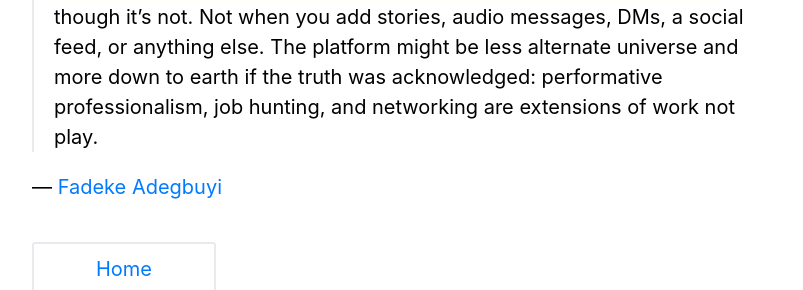
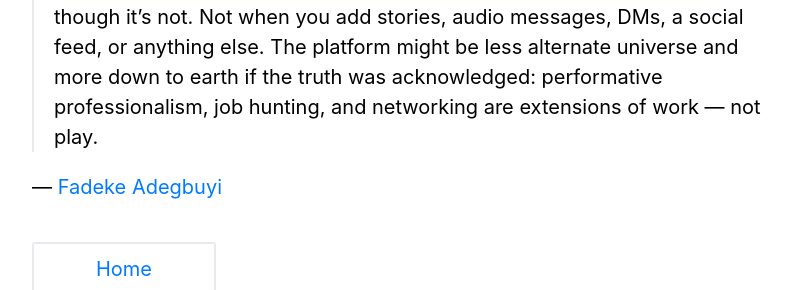
Before and after one commit to zachwill/blog, a Jekyll site: the page built from _posts/2020-12-03-linkedin-is-bizarre.md, in a window 1280 px wide. Shown: the part 303-593 px from the top of the page, without its empty margins (238-1041 px from the left). Built offline with Jekyll 4.4.1, drawn with Linux system fonts in a browser that asks for light colours; some of the changed lines change nothing that is shown; some of the changed text lies outside the part shown.

Commit message:
Add em dash

```diff
--- a/_posts/2020-12-03-linkedin-is-bizarre.md
+++ b/_posts/2020-12-03-linkedin-is-bizarre.md
@@ -8,7 +8,7 @@ permalink : /linkedin-is-bizarre/
 > Even though it’s not. Not when you add stories, audio messages, DMs, a social
 > feed, or anything else. The platform might be less alternate universe and
 > more down to earth if the truth was acknowledged: performative
-> professionalism, job hunting, and networking are extensions of work not play.
+> professionalism, job hunting, and networking are extensions of work &mdash; not play.
 
 &mdash; [Fadeke Adegbuyi][twitter]
 
```
